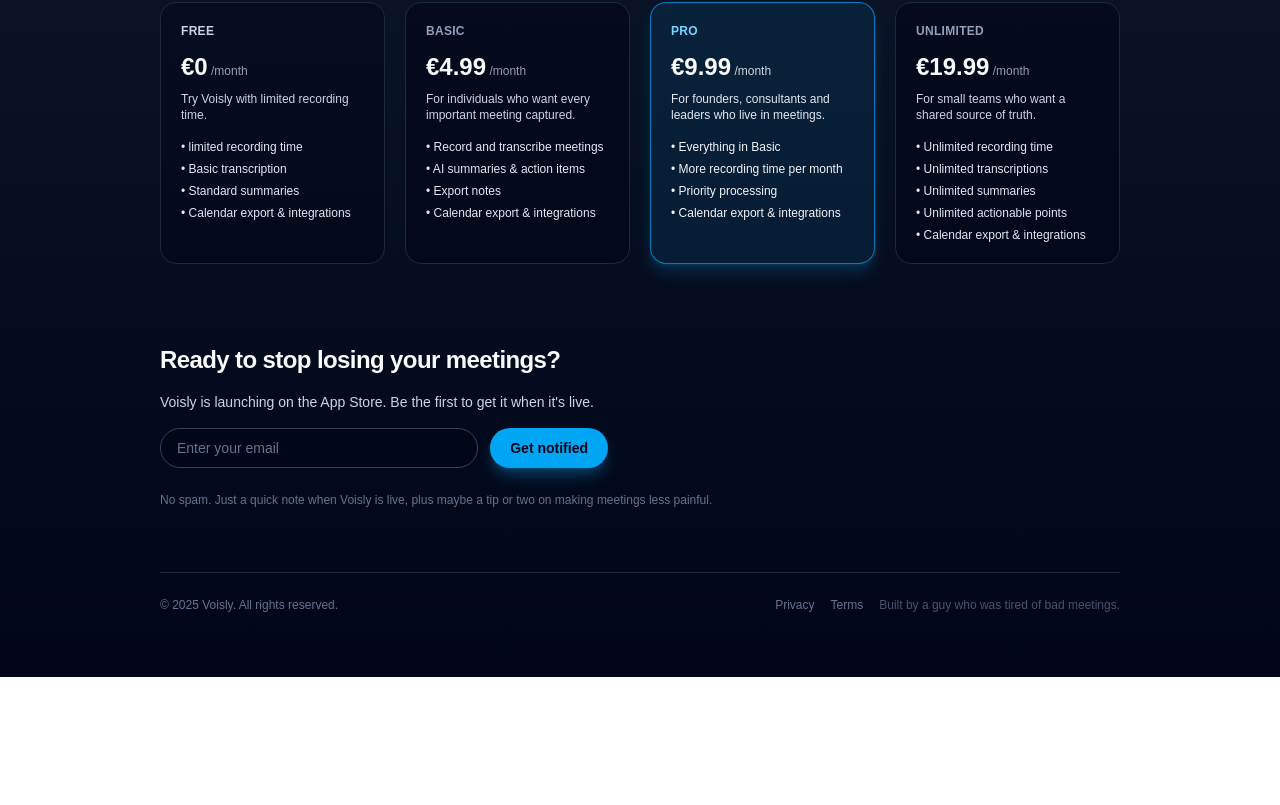
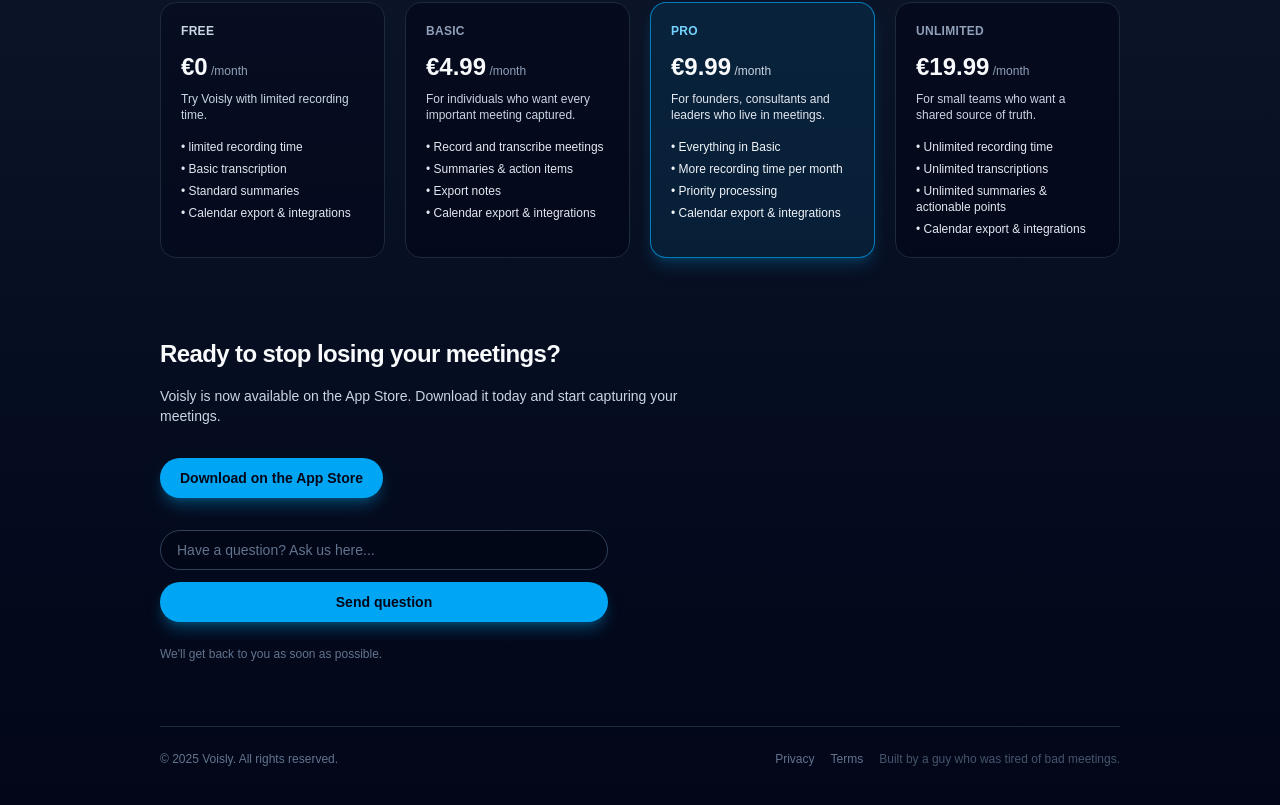
Before and after one commit to maximeve/voisly, a Next.js app: page / in a window 1280 px wide. Shown: the part 1189-1994 px from the top of the page. Before the commit the page ends 1866 px from the top, so only its background shows below. Built offline with nearby package versions, Linux system fonts and the light colour scheme.

Commit message:
Update landing page: add App Store links, improve mobile form, remove AI mentions

```diff
--- a/app/page.tsx
+++ b/app/page.tsx
@@ -27,7 +27,7 @@
                 Voisly
               </span>
               <span className="text-xs text-slate-400">
-                AI Meeting Recorder
+                Meeting Recorder
               </span>
             </div>
           </div>
@@ -46,7 +46,9 @@
               Pricing
             </a>
             <a
-              href="#download"
+              href="https://apps.apple.com/be/app/voisly/id6754822721"
+              target="_blank"
+              rel="noopener noreferrer"
               className="inline-flex items-center gap-1 rounded-full border border-slate-700 bg-slate-900/60 px-3 py-1.5 text-xs font-medium text-slate-100 shadow-sm backdrop-blur hover:border-sky-500 hover:bg-slate-900"
             >
               Get the app
@@ -80,7 +82,9 @@
             {/* CTAs */}
             <div className="flex flex-wrap items-center gap-3">
               <a
-                href="#download"
+                href="https://apps.apple.com/be/app/voisly/id6754822721"
+                target="_blank"
+                rel="noopener noreferrer"
                 className="inline-flex items-center justify-center rounded-full bg-sky-500 px-5 py-2.5 text-sm font-semibold text-slate-950 shadow-lg shadow-sky-500/30 transition hover:bg-sky-400"
               >
                 Download on iOS
@@ -286,7 +290,7 @@
               </p>
               <ul className="mt-4 space-y-1.5 text-xs text-slate-200">
                 <li>• Record and transcribe meetings</li>
-                <li>• AI summaries & action items</li>
+                <li>• Summaries & action items</li>
                 <li>• Export notes</li>
                 <li>• Calendar export & integrations</li>
               </ul>
@@ -327,8 +331,7 @@
               <ul className="mt-4 space-y-1.5 text-xs text-slate-200">
                 <li>• Unlimited recording time</li>
                 <li>• Unlimited transcriptions</li>
-                <li>• Unlimited summaries</li>
-                <li>• Unlimited actionable points</li>
+                <li>• Unlimited summaries & actionable points</li>
                 <li>• Calendar export & integrations</li>
               </ul>
             </div>
@@ -342,28 +345,35 @@
             Ready to stop losing your meetings?
           </h2>
           <p className="max-w-xl text-sm text-slate-300">
-            Voisly is launching on the App Store. Be the first to get it when
-            it&apos;s live.
+            Voisly is now available on the App Store. Download it today and start capturing your meetings.
           </p>
 
-          <form className="mt-4 flex max-w-md flex-col gap-3 sm:flex-row">
+          <a
+            href="https://apps.apple.com/be/app/voisly/id6754822721"
+            target="_blank"
+            rel="noopener noreferrer"
+            className="inline-flex items-center justify-center rounded-full bg-sky-500 px-5 py-2.5 text-sm font-semibold text-slate-950 shadow-lg shadow-sky-500/30 transition hover:bg-sky-400 mt-4"
+          >
+            Download on the App Store
+          </a>
+
+          <form className="mt-4 flex max-w-md flex-col gap-3">
             <input
-              type="email"
+              type="text"
               required
-              placeholder="Enter your email"
-              className="h-10 flex-1 rounded-full border border-slate-700 bg-slate-950/70 px-4 text-sm text-slate-50 placeholder:text-slate-500 transition-all duration-200 hover:border-slate-600 focus:border-sky-500 focus:outline-none focus:ring-1 focus:ring-sky-500"
+              placeholder="Have a question? Ask us here..."
+              className="h-10 w-full rounded-full border border-slate-700 bg-slate-950/70 px-4 text-base text-slate-50 placeholder:text-slate-500 transition-all duration-200 hover:border-slate-600 focus:border-sky-500 focus:outline-none focus:ring-1 focus:ring-sky-500 sm:text-sm"
             />
             <button
               type="submit"
-              className="inline-flex items-center justify-center rounded-full bg-sky-500 px-5 py-2.5 text-sm font-semibold text-slate-950 shadow-lg shadow-sky-500/30 transition hover:bg-sky-400"
+              className="inline-flex w-full items-center justify-center rounded-full bg-sky-500 px-5 py-2.5 text-base font-semibold text-slate-950 shadow-lg shadow-sky-500/30 transition hover:bg-sky-400 sm:text-sm"
             >
-              Get notified
+              Send question
             </button>
           </form>
 
           <p className="mt-6 text-xs text-slate-500">
-            No spam. Just a quick note when Voisly is live, plus maybe a tip or
-            two on making meetings less painful.
+            We&apos;ll get back to you as soon as possible.
           </p>
         </section>
 
```
Also changed, not shown: 1 other file (tests, documents, lock files or other folders).
